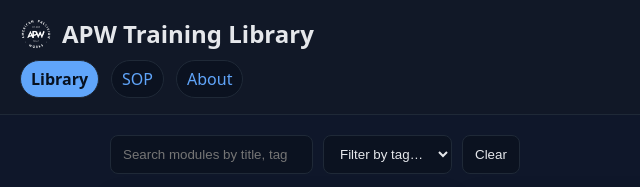
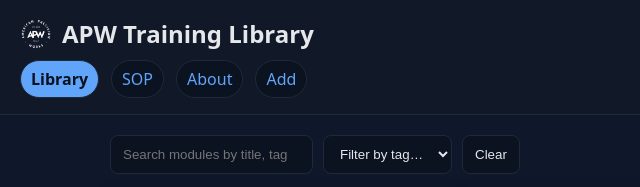
Before and after one commit to JohnCelley/training-library, a plain HTML site: page index.html in a window 1280 px wide. Shown: the top 187 px of the page, 0-640 px from the left. Drawn offline with Linux system fonts and the light colour scheme; grey boxes are pictures that could not be loaded.

Commit message:
Update index.html

```diff
--- a/index.html
+++ b/index.html
@@ -19,6 +19,7 @@
     <a href="index.html" class="active">Library</a>
     <a href="SOP.html">SOP</a>
     <a href="README.html">About</a>
+    <a href="add.html">Add</a>
     <a class="github" id="ghLink" target="_blank" rel="noopener">Repo</a>
   </nav>
 </header>
```
